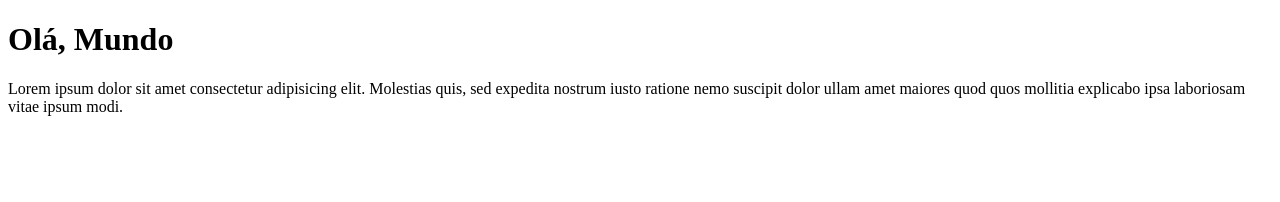
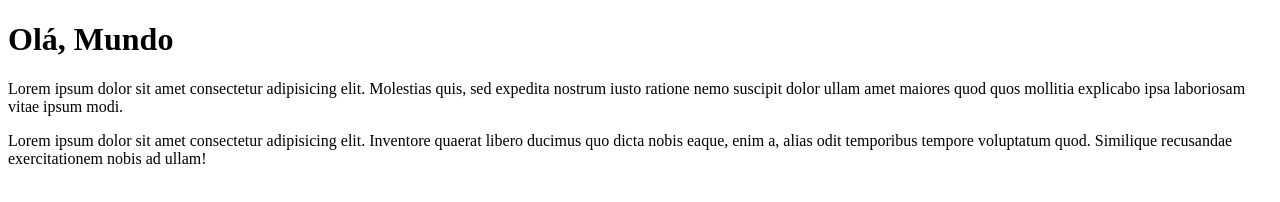
Before and after one commit to SalvadorMirandaAndrade/Ola-Mundo, a plain HTML site: page site-ola-mundo/index.html in a window 1280 px wide. Drawn offline with Linux system fonts and the light colour scheme.

Commit message:
Update index.html

```diff
--- a/site-ola-mundo/index.html
+++ b/site-ola-mundo/index.html
@@ -8,5 +8,6 @@
 <body>
     <h1>Olá, Mundo</h1>
     <p>Lorem ipsum dolor sit amet consectetur adipisicing elit. Molestias quis, sed expedita nostrum iusto ratione nemo suscipit dolor ullam amet maiores quod quos mollitia explicabo ipsa laboriosam vitae ipsum modi. </p>
+    <p>Lorem ipsum dolor sit amet consectetur adipisicing elit. Inventore quaerat libero ducimus quo dicta nobis eaque, enim a, alias odit temporibus tempore voluptatum quod. Similique recusandae exercitationem nobis ad ullam!</p>
 </body>
 </html>
```
